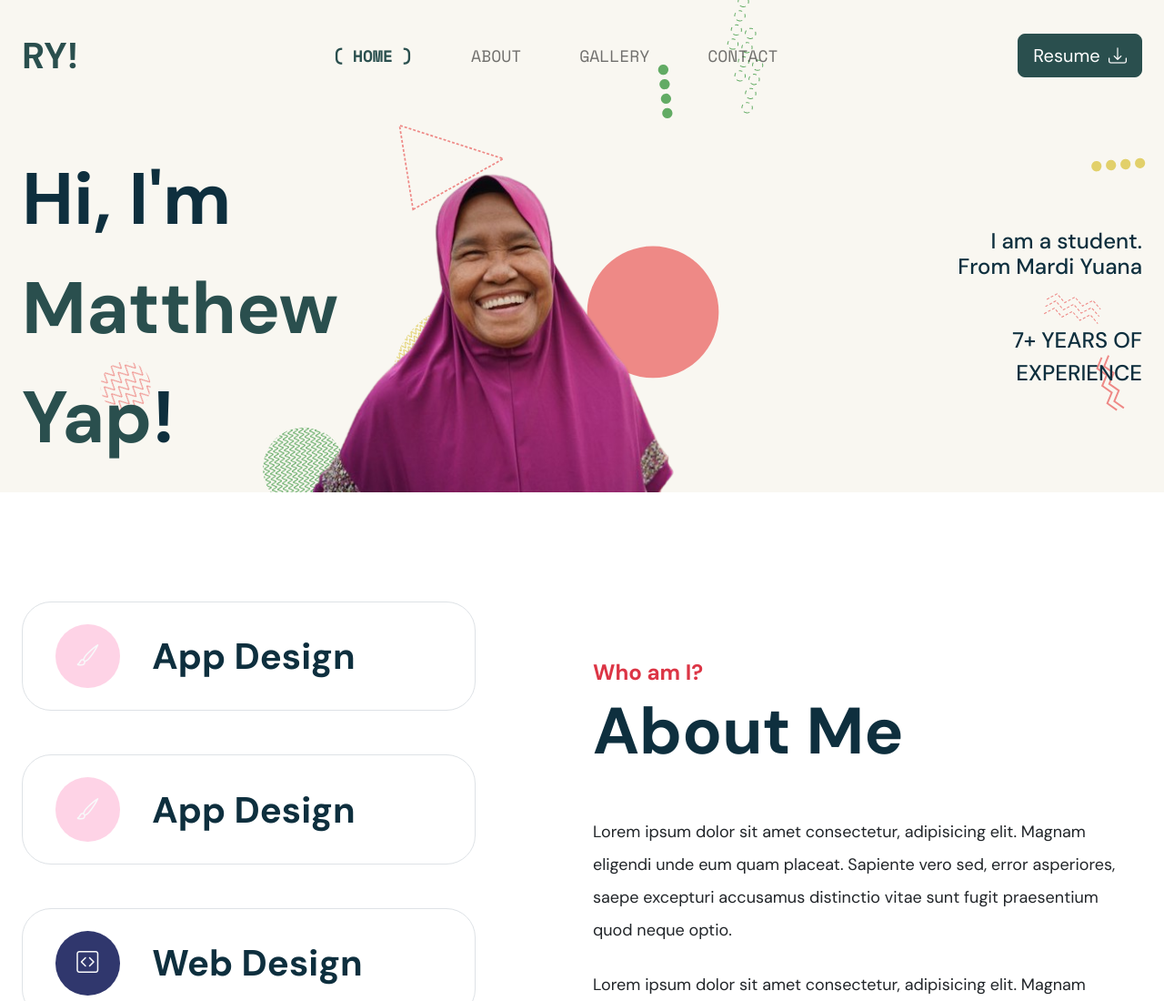
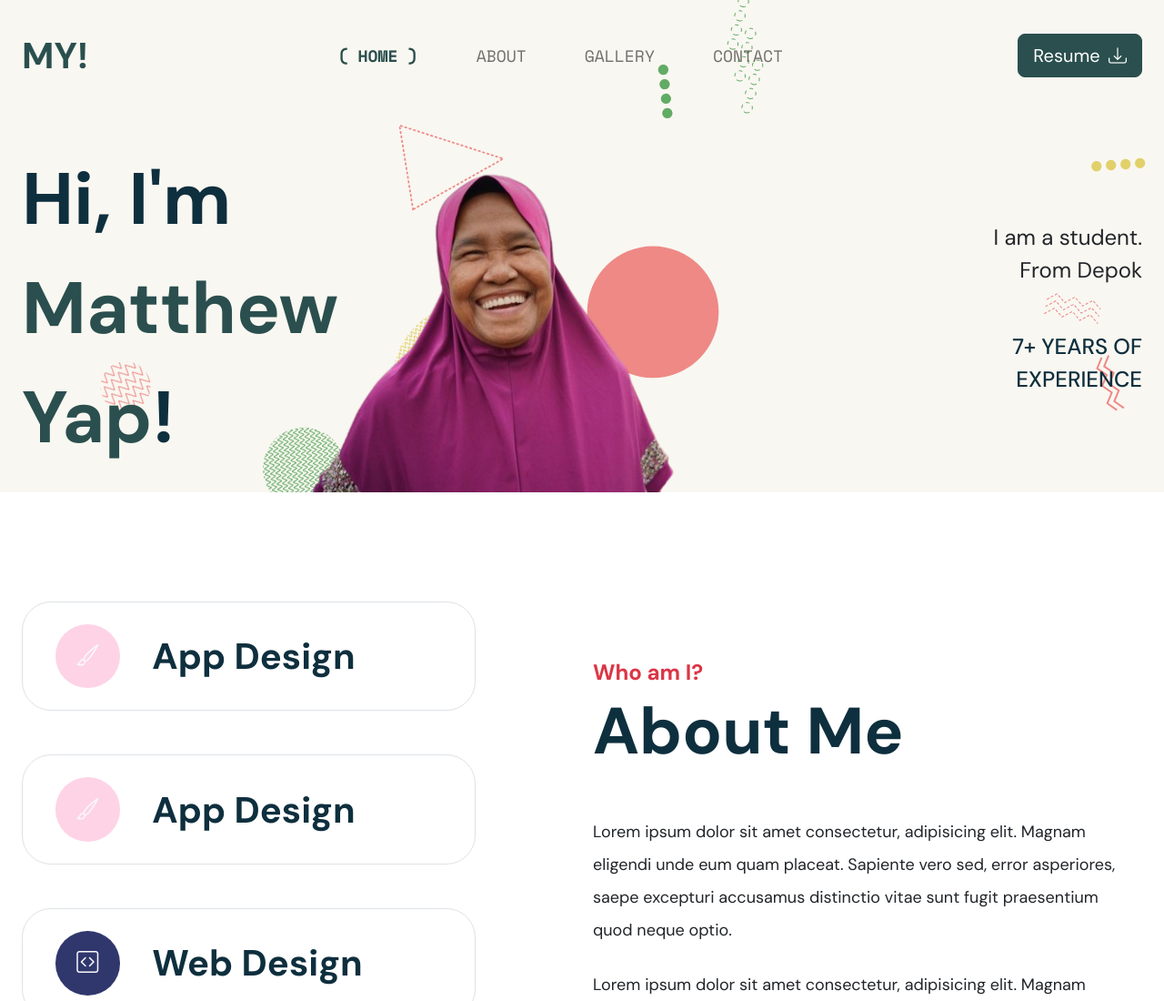
Before and after one commit to matthewyap127/matthewyap127.github.io, a plain HTML site: page index.html in a window 1280 px wide. Shown: the top 1100 px of the page at 91% size. Drawn offline with nearby package versions, Linux system fonts and the light colour scheme.

Commit message:
Update index.html

```diff
--- a/index.html
+++ b/index.html
@@ -20,7 +20,7 @@
         <nav class="navbar navbar-expand-lg">
             <div class="container-xxl g-codecyan">
                 <a class="navbar-brand" href="#">
-                    <h1 class="m-0 text-accent-codecyan fw-bold">RY!</h1>
+                    <h1 class="m-0 text-accent-codecyan fw-bold">MY!</h1>
                 </a>
                 <button class="navbar-toggler" type="button" data-bs-toggle="collapse"
                     data-bs-target="#navbarSupportedContent" aria-controls="navbarSupportedContent"
@@ -67,7 +67,7 @@
                     </div>
                     <div class="col-md-3">
                         <div class=" text-center text-md-end">
-                            <h2 class="fs-4">I am a student.<br />From Mardi Yuana</h2>
+                            <p class="fs-4">I am a student.<br />From Depok</p>
                             <h4 class="mt-5 lh-base">7+ YEARS OF EXPERIENCE</h4>
                         </div>
                     </div>
```
